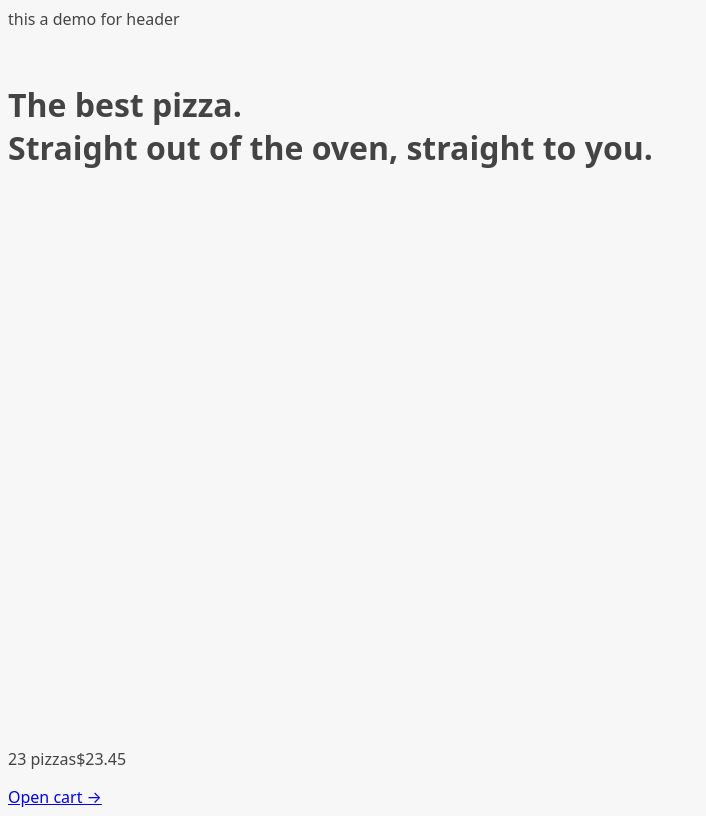
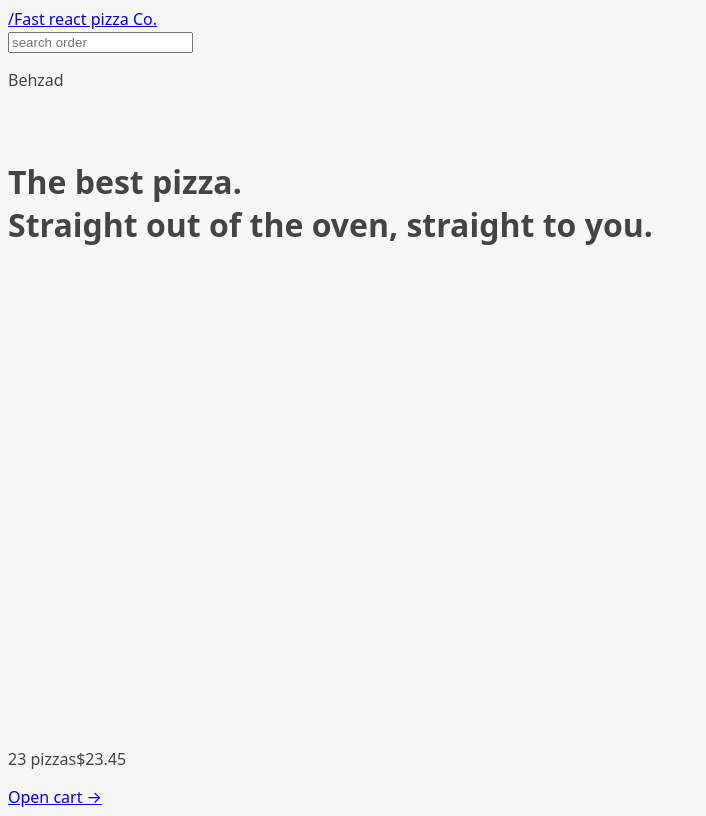
Before and after one commit to BehzadJanNesar/fast-react-pizza, a React (Vite) app: page / in a window 1280 px wide. Shown: the whole page, without its empty margins (0-706 px from the left). Built offline with nearby package versions, Linux system fonts and the light colour scheme.

Commit message:
fetching orders

```diff
--- a/src/App.tsx
+++ b/src/App.tsx
@@ -3,7 +3,7 @@ import Home from "./ui/Home";
 import Menu, { loader as menuLoader } from "./features/menu/Menu";
 import Cart from "./features/cart/Cart";
 import CreateOrder from "./features/order/CreateOrder";
-import Order from "./features/order/Order";
+import Order, { loader as orderLoader } from "./features/order/Order";
 import AppLayout from "./ui/AppLayout";
 import Error from "./ui/Error";
 
@@ -16,7 +16,7 @@ const router = createBrowserRouter([
          { path: "/menu", element: <Menu />, loader: menuLoader, errorElement: <Error /> },
          { path: "/cart", element: <Cart /> },
          { path: "order/new", element: <CreateOrder /> },
-         { path: "order/:orderId", element: <Order /> },
+         { path: "order/:orderId", element: <Order />, loader: orderLoader },
       ],
    },
 ]);
--- a/src/features/order/Order.tsx
+++ b/src/features/order/Order.tsx
@@ -1,5 +1,7 @@
 // Test ID: IIDSAT
 
+import { useLoaderData } from "react-router-dom";
+import { getOrder } from "../../services/apiRestaurant";
 import { calcMinutesLeft, formatCurrency, formatDate } from "../../utils/helpers";
 
 // Define a type for the cart items
@@ -26,42 +28,8 @@ type OrderType = {
    status?: string; // Assuming status is optional as it's not included in the sample order object
 };
 
-const order: OrderType = {
-   id: "ABCDEF",
-   customer: "Jonas",
-   phone: "123456789",
-   address: "Arroios, Lisbon , Portugal",
-   priority: true,
-   estimatedDelivery: "2027-04-25T10:00:00",
-   cart: [
-      {
-         pizzaId: 7,
-         name: "Napoli",
-         quantity: 3,
-         unitPrice: 16,
-         totalPrice: 48,
-      },
-      {
-         pizzaId: 5,
-         name: "Diavola",
-         quantity: 2,
-         unitPrice: 16,
-         totalPrice: 32,
-      },
-      {
-         pizzaId: 3,
-         name: "Romana",
-         quantity: 1,
-         unitPrice: 15,
-         totalPrice: 15,
-      },
-   ],
-   position: "-9.000,38.000",
-   orderPrice: 95,
-   priorityPrice: 19,
-};
-
 function Order(): JSX.Element {
+   const order = useLoaderData() as OrderType;
    // Extracting data from the order object
    const {
       // id,
@@ -104,4 +72,9 @@ function Order(): JSX.Element {
    );
 }
 
+export async function loader({ params }) {
+   const data = await getOrder(params.orderId);
+   return data;
+}
+
 export default Order;
--- /dev/null
+++ b/src/features/order/SearchOrder.tsx
@@ -0,0 +1,24 @@
+import { useState } from "react";
+import { useNavigate } from "react-router-dom";
+
+function SearchOrder() {
+   const [query, setQuery] = useState("");
+   const navigate = useNavigate();
+   function handleSubmit(e: React.FormEvent<HTMLFormElement>) {
+      e.preventDefault();
+      navigate(`/order/${query}`);
+      setQuery("");
+   }
+   return (
+      <form onSubmit={handleSubmit}>
+         <input
+            type="text"
+            value={query}
+            placeholder="search order"
+            onChange={(e) => setQuery(e.target.value)}
+         />
+      </form>
+   );
+}
+
+export default SearchOrder;
--- a/src/ui/AppLayout.tsx
+++ b/src/ui/AppLayout.tsx
@@ -5,7 +5,6 @@ import Loader from "./Loader";
 
 function AppLayout() {
    const navigation = useNavigation();
-   console.log(navigation);
    const isLoading = navigation.state === "loading";
 
    return (
--- a/src/ui/Header.tsx
+++ b/src/ui/Header.tsx
@@ -1,5 +1,14 @@
+import { Link } from "react-router-dom";
+import SearchOrder from "../features/order/SearchOrder";
+
 function Header() {
-   return <div>this a demo for header</div>;
+   return (
+      <header>
+         <Link to="/">/Fast react pizza Co.</Link>
+         <SearchOrder />
+         <p>Behzad</p>
+      </header>
+   );
 }
 
 export default Header;
```
